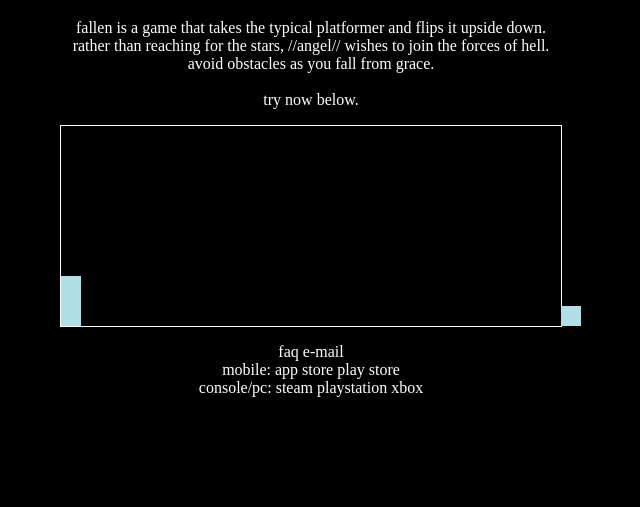
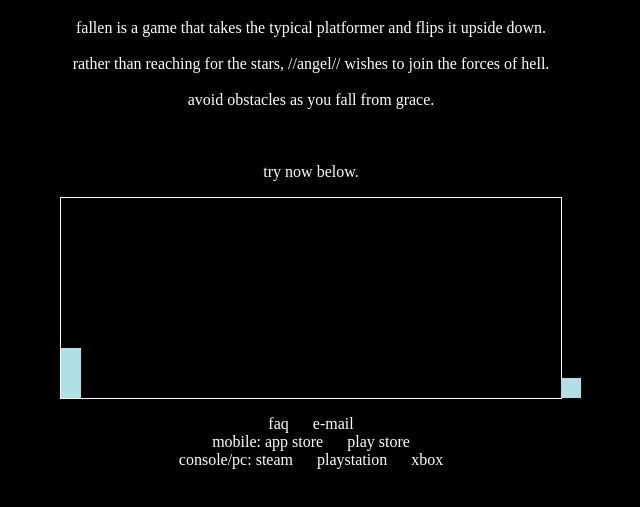
Before and after one commit to sxphinx/fallen, a plain HTML site: page index.html in a window 1280 px wide. Shown: the part 61-568 px from the top of the page, without its empty margins (329-969 px from the left). Drawn offline with Linux system fonts and the light colour scheme.

Commit message:
Update index.html

```diff
--- a/index.html
+++ b/index.html
@@ -19,11 +19,11 @@
 
     <div id="about">
       <p style="color:white; text-align:center;">
-        fallen is a game that takes the typical platformer and flips it upside down.<br>
-        rather than reaching for the stars, //angel// wishes to join the forces of hell.<br>
-        avoid obstacles as you fall from grace.<br>
-        <br>
-        try now below.
+        fallen is a game that takes the typical platformer and flips it upside down.<br><br>
+        rather than reaching for the stars, //angel// wishes to join the forces of hell.<br><br>
+        avoid obstacles as you fall from grace.<br><br>
+        <br><br>
+        try now below.<br>
       </p>
     </div>
 
@@ -34,9 +34,9 @@
 
     <div id="contact">
       <p style="color:white; text-align:center;">
-        faq   e-mail <br>
-        mobile: app store    play store<br>
-        console/pc: steam   playstation   xbox
+        faq &emsp; e-mail<br>
+        mobile: app store &emsp; play store<br>
+        console/pc: steam &emsp; playstation &emsp; xbox<br>
       </p>
     </div>
 
```
